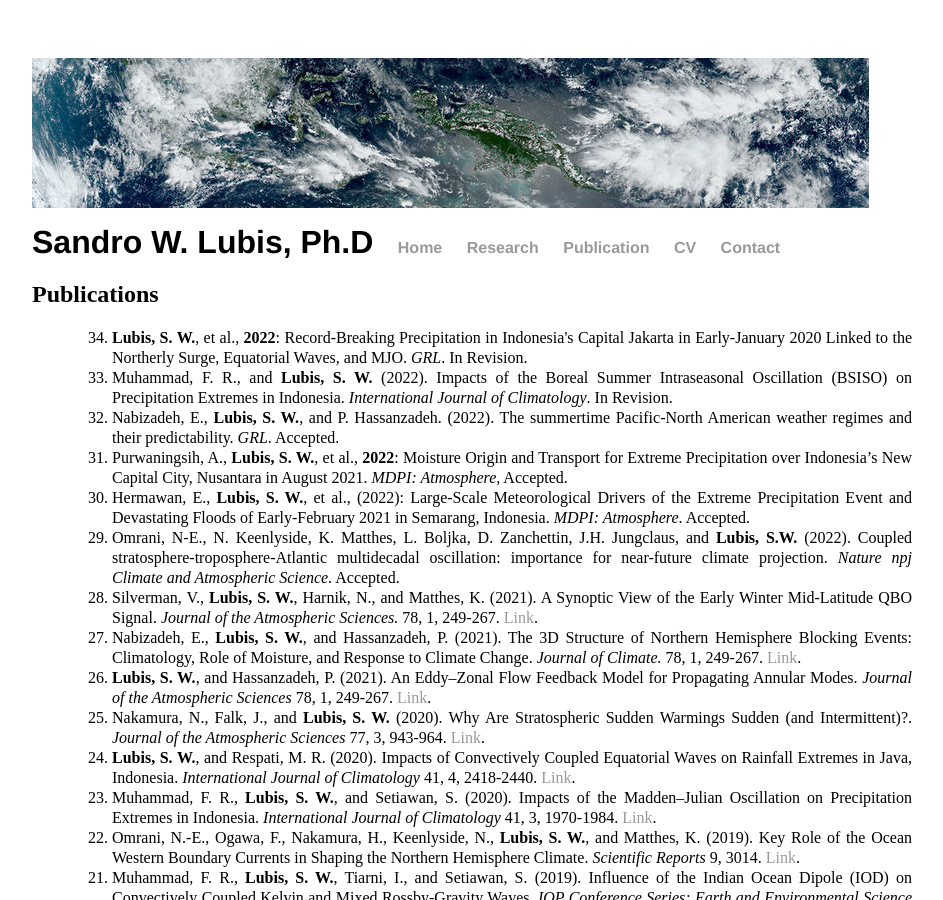
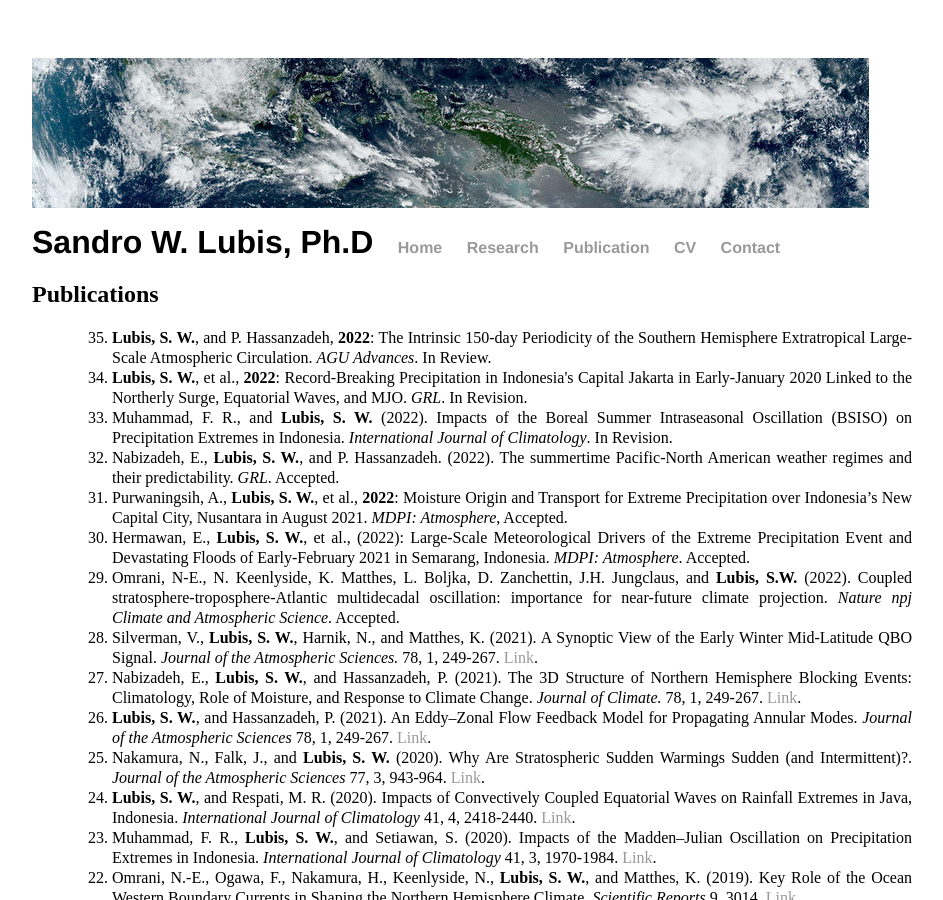
Before and after one commit to sandrolubis/sandrolubis.github.io, a Jekyll site: the page built from publication/index.html, in a window 1280 px wide and 900 px high. Shown: the whole window, without its empty margins (276-1219 px from the left). Built offline with Jekyll 4.4.1, drawn with Linux system fonts in a browser that asks for light colours.

Commit message:
Update index.html

```diff
--- a/publication/index.html
+++ b/publication/index.html
@@ -7,6 +7,7 @@
 	<h2>Publications</h2>
 	<ol style="line-height:1.25; text-align:justify;">
 	<ol reversed>
+		<li><b>Lubis, S. W.</b>, and P. Hassanzadeh, <b>2022</b>: The Intrinsic 150-day Periodicity of the Southern Hemisphere Extratropical Large-Scale Atmospheric Circulation. <i>AGU Advances</i>. In Review.</li>
 		<li><b>Lubis, S. W.</b>, et al., <b>2022</b>: Record-Breaking Precipitation in Indonesia's Capital Jakarta in Early-January 2020 Linked to the Northerly Surge, Equatorial Waves, and MJO. <i>GRL</i>. In Revision.</li>
 		<li>Muhammad, F. R., and <b>Lubis, S. W.</b> (2022). Impacts of the Boreal Summer Intraseasonal Oscillation (BSISO) on Precipitation Extremes in Indonesia. <i>International Journal of Climatology</i>. In Revision.</li>
 		<li>Nabizadeh, E., <b>Lubis, S. W.</b>, and P. Hassanzadeh. (2022). The summertime Pacific-North American weather regimes and their predictability. <i>GRL</i>. Accepted.</li>
```
